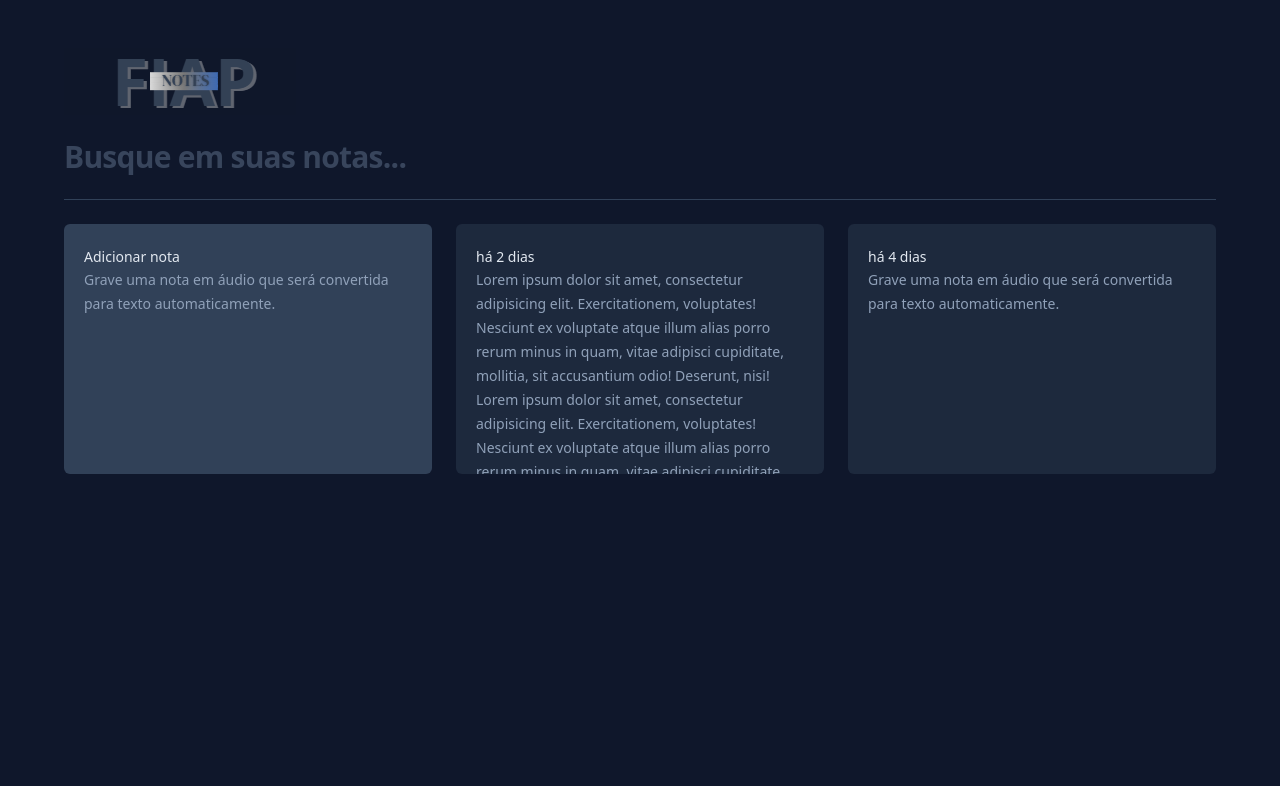
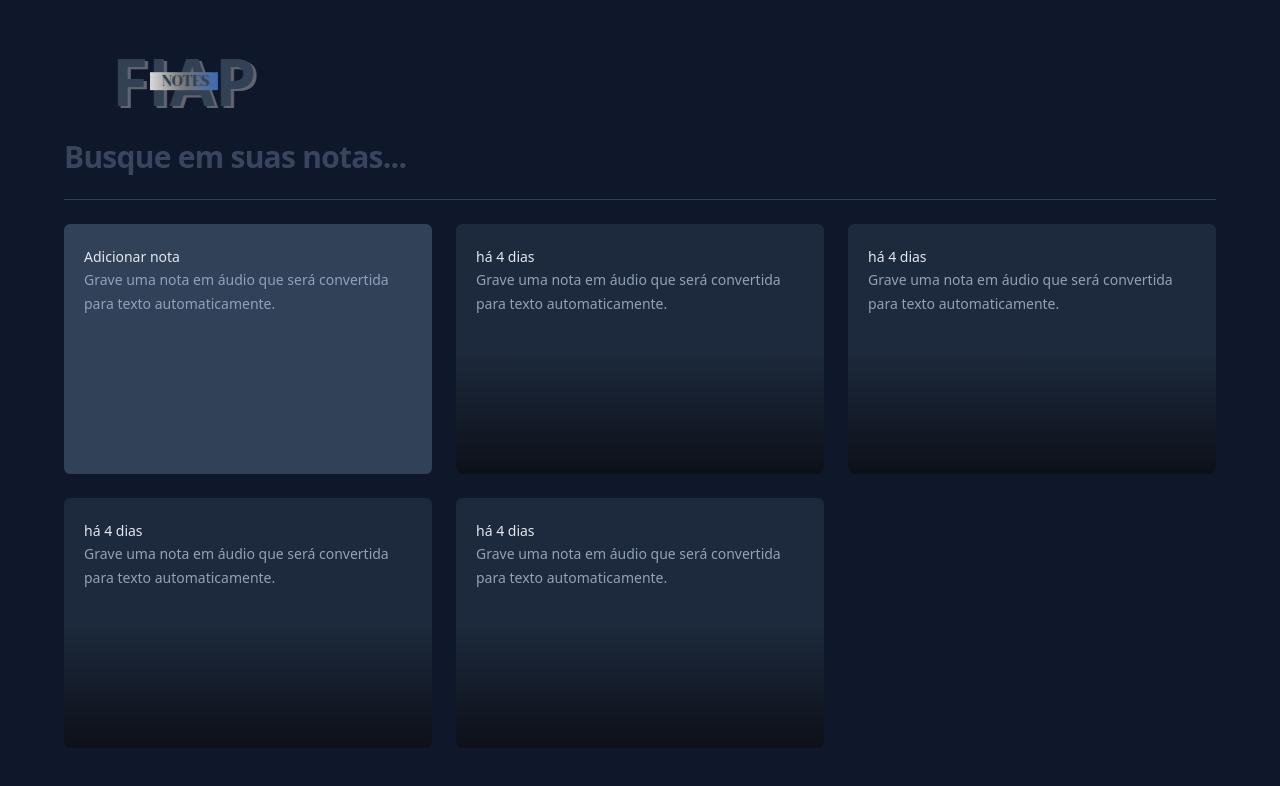
Before and after one commit to PalomaCristina/my-notes-planner, a React (Vite) app: page / in a window 1280 px wide. Shown: the top 786 px of the page. Built offline with nearby package versions, Linux system fonts and the light colour scheme.

Commit message:
feat: create add card and note card components

```diff
--- a/src/App.tsx
+++ b/src/App.tsx
@@ -1,5 +1,6 @@
 import logo from "./assets/logo.png";
-
+import { NoteCard } from "./components/note-card";
+import { AddCard } from "./components/add-card";
 export function App() {
   return (
     //mx - margin do eixo x - horizontal
@@ -16,44 +17,17 @@
         />
       </form>
       {/* incluindo um separador h (horizontal) px (1 px)*/}
-      <div className="h-px bg-slate-700"/>
+      <div className="h-px bg-slate-700" />
 
       {/* para colocarmos um valor definido por mim e não pelo tailwind, posso colocar o valor dentro de colchetes [30px] */}
       <div className="grid grid-cols-3 gap-6 auto-rows-[250px]">
         {/* rounded-md é equivalente a border radius */}
-
-      <div className="rounded-md bg-slate-700 p-5 space-y-3">
-        <span className="text-sm font-medium text-slate-200">
-          Adicionar nota
-        </span>
-        <p className="text-sm leading-6 text-slate-400">
-          Grave uma nota em áudio que será convertida para texto automaticamente.
-        </p>
-        {/* <div className="absolute bottom-0 left-0 rigth-0 h-1/2 bg-gradient-to-t from-black to-white"/> */}
-      </div>
-        {/* separando */}
-      <div className="rounded-md bg-slate-800 p-5 space-y-3 overflow-hidden relative">
-        <span className="text-sm font-medium text-slate-200">
-          há 2 dias
-        </span>
-        <p className="text-sm leading-6 text-slate-400">
-          Lorem ipsum dolor sit amet, consectetur adipisicing elit. Exercitationem, voluptates! Nesciunt ex voluptate atque illum alias porro rerum minus in quam, vitae adipisci cupiditate, mollitia, sit accusantium odio! Deserunt, nisi!
-          Lorem ipsum dolor sit amet, consectetur adipisicing elit. Exercitationem, voluptates! Nesciunt ex voluptate atque illum alias porro rerum minus in quam, vitae adipisci cupiditate, mollitia, sit accusantium odio! Deserunt, nisi!
-        </p>
-        <div className="absolute bottom-0 left-0 rigth-0 h-1 bg-gradient-to-t from-black/60 to-black/0"/>
-      </div>
-      {/* separando */}
-      <div className="rounded-md bg-slate-800 p-5 space-y-3 overflow-hidden relative">
-        <span className="text-sm font-medium text-slate-200">
-          há 4 dias
-        </span>
-        <p className="text-sm leading-6 text-slate-400">
-          Grave uma nota em áudio que será convertida para texto automaticamente.
-        </p>
-        <div className="absolute bottom-0 left-0 rigth-0 h-1/2 bg-gradient-to-t from-black/60 to-black/0"/>
-      </div>
-
+        <AddCard />
+        <NoteCard />
+        <NoteCard />
+        <NoteCard />
+        <NoteCard />
       </div>
     </div>
-  )
+  );
 }
--- /dev/null
+++ b/src/components/add-card.tsx
@@ -0,0 +1,13 @@
+export function AddCard() {
+  return (
+        <div className="rounded-md bg-slate-700 p-5 space-y-3">
+          <span className="text-sm font-medium text-slate-200">
+            Adicionar nota
+          </span>
+          <p className="text-sm leading-6 text-slate-400">
+            Grave uma nota em áudio que será convertida para texto
+            automaticamente.
+          </p>
+        </div>
+  );
+}
--- /dev/null
+++ b/src/components/note-card.tsx
@@ -0,0 +1,12 @@
+export function NoteCard() {
+  return (
+    // ring-2 cria uma sombra, o que facilita pois se utilizarmos a borda, ela adiciona ao espaço e a ring não
+    <div className="rounded-md bg-slate-800 p-5 space-y-3 overflow-hidden relative hover:ring-2">
+      <span className="text-sm font-medium text-slate-200">há 4 dias</span>
+      <p className="text-sm leading-6 text-slate-400">
+        Grave uma nota em áudio que será convertida para texto automaticamente.
+      </p>
+      <div className="absolute bottom-0 left-0 right-0 h-1/2 bg-gradient-to-t from-black/60 to-black/0 pointer-events-none" />
+    </div>
+  );
+}
```
